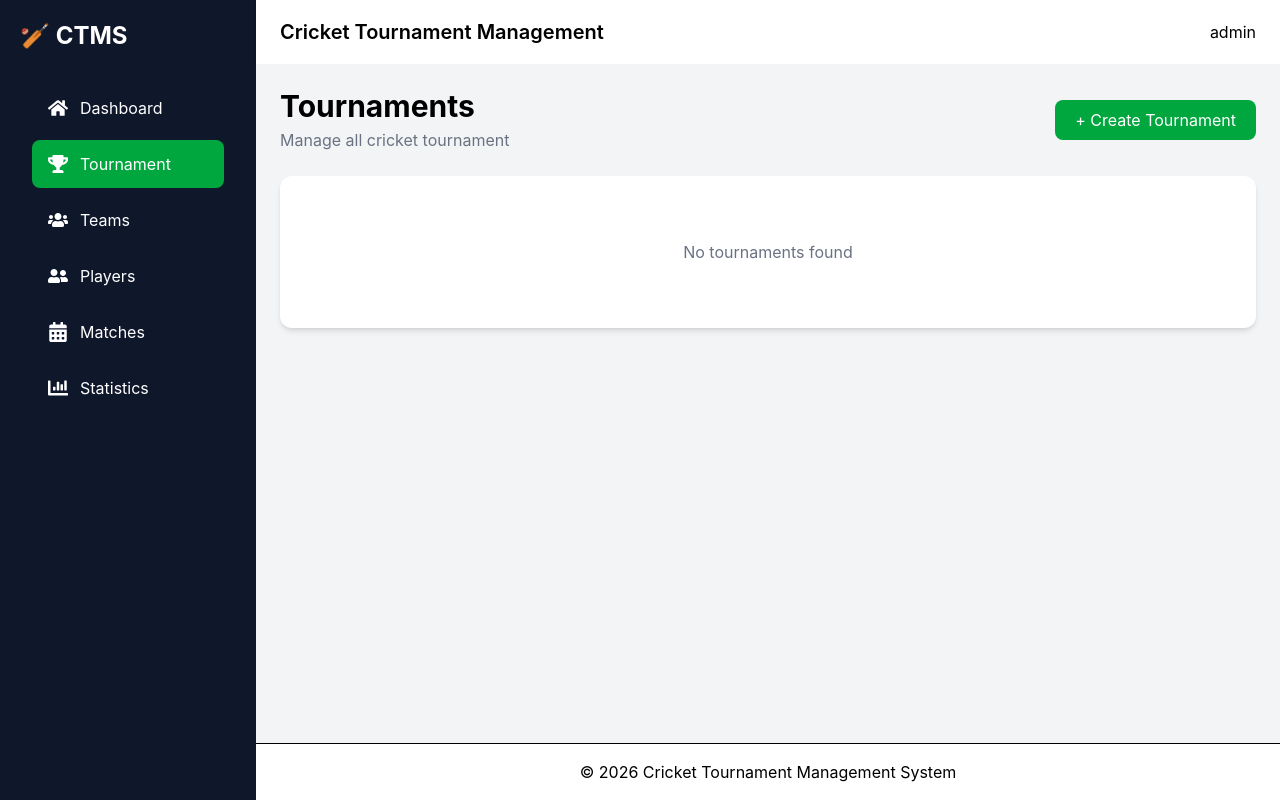
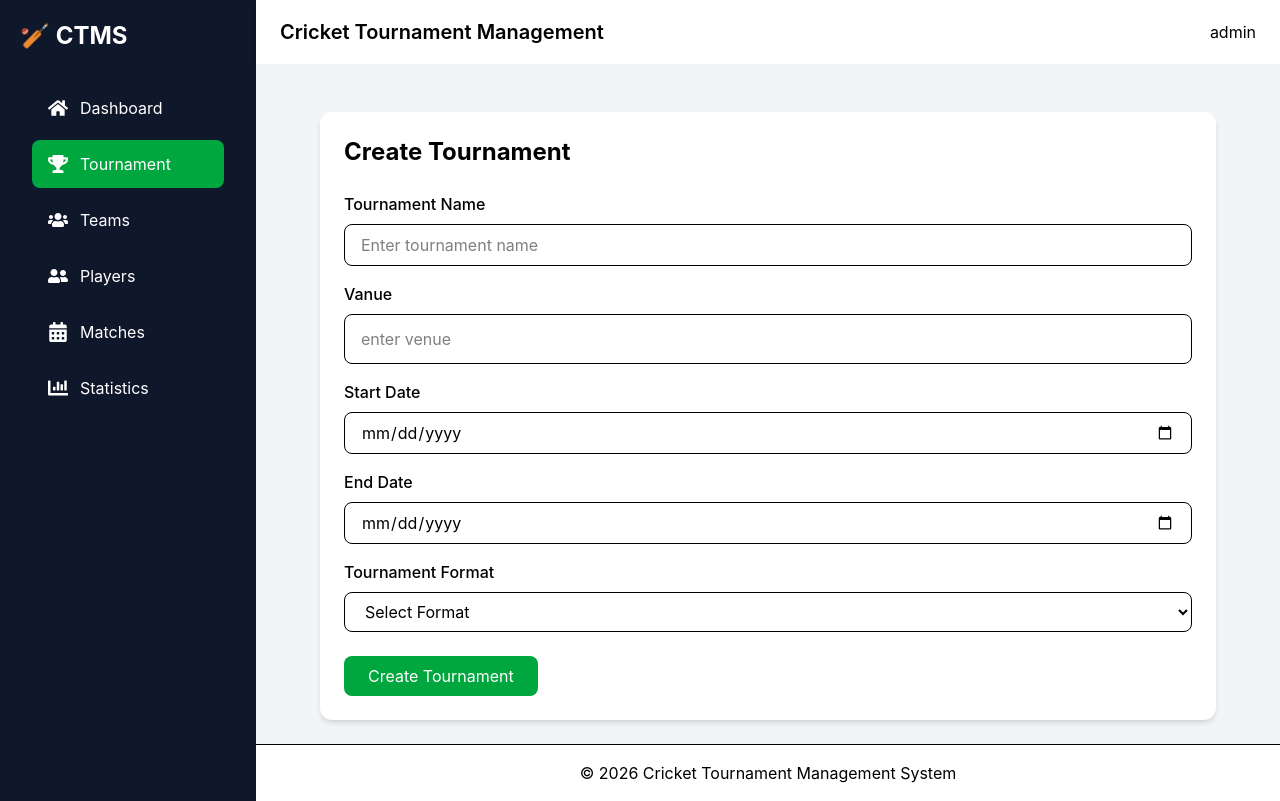
Before and after one commit to Md-yousuf-bd/cricket-tournament-manager, a React (Vite) app: page /tournament in a window 1280 px wide. Built offline with nearby package versions, Linux system fonts and the light colour scheme.

Commit message:
create tournament form with React Hook Form

```diff
--- /dev/null
+++ b/src/components/forms/TournamentForm.tsx
@@ -0,0 +1,114 @@
+import { useForm } from "react-hook-form";
+
+interface TournamentFormData {
+  name: string;
+  venue: string;
+  startDate: string;
+  endDate: string;
+  format: string;
+}
+
+const TournamentForm = () => {
+  const { register, handleSubmit, formState: { errors }, } = useForm<TournamentFormData>();
+
+  const onSubmit = (data: TournamentFormData) => {
+    console.log(data);
+  };
+
+  return (
+    <form
+      onSubmit={handleSubmit(onSubmit)}
+      className="bg-white p-6 rounded-xl shadow-md mt-6"
+    >
+      <h2 className="text-2xl font-bold mb-6">Create Tournament</h2>
+
+      <div className="mb-4">
+        <label className="block mb-2 font-medium">Tournament Name</label>
+
+        <input
+          {...register("name", { required: "Tournament name is required" })}
+          className="w-full border rounded-lg px-4 py-2"
+          placeholder="Enter tournament name"
+        />
+
+        {errors.name && (
+          <p className="text-red-500 mt-1 ">{errors.name.message}</p>
+        )}
+      </div>
+
+      <div className="mb-4">
+        <label className="block mb-2 font-medium"> Vanue </label>
+
+        <input
+          {...register("venue", { required: "Venue is required" })}
+          className="w-full border rounded-lg px-4 py-3"
+          placeholder="enter venue"
+        />
+
+        {errors.venue && (
+          <p className="text-red-500 mt-1">{errors.venue.message}</p>
+        )}
+      </div>
+
+      <div className="mb-4">
+        <label className="block mb-2 font-medium">Start Date</label>
+
+        <input
+          type="date"
+          {...register("startDate", {
+            required: "Start date is required",
+          })}
+          className="w-full border rounded-lg px-4 py-2"
+        />
+        {errors.startDate && (
+          <p className="text-red-500 mt-1 ">{errors.startDate.message}</p>
+        )}
+      </div>
+
+      <div className="mb-4">
+        <label className="block mb-2 font-medium">End Date</label>
+
+        <input
+          type="date"
+          {...register("endDate", {
+            required: "End date is required",
+          })}
+          className="w-full border rounded-lg px-4 py-2"
+        />
+        {errors.endDate && (
+          <p className="text-red-500 mt-1">{errors.endDate.message}</p>
+        )}
+      </div>
+
+      <div className="mb-6">
+        <label className="block mb-2 font-medium">Tournament Format</label>
+
+        <select
+          {...register("format", {
+            required: "Please select a format",
+          })}
+          className="w-full border rounded-lg px-4 py-2"
+        >
+          <option value="">Select Format</option>
+          <option value="T20">T20</option>
+          <option value="ODI">ODI</option>
+          <option value="Test">Test</option>
+        </select>
+
+        {errors.format && (
+          <p className="text-red-500 mt-1">{errors.format.message}</p>
+        )}
+      </div>
+
+      <button
+        type="submit"
+        className="bg-green-600 text-white px-6 py-2 rounded-lg hover:bg-green-700"
+      >
+        Create Tournament
+      </button>
+    </form>
+  );
+};
+
+
+export default TournamentForm;
--- a/src/pages/Tournament/Tournament.tsx
+++ b/src/pages/Tournament/Tournament.tsx
@@ -1,21 +1,11 @@
-const Tournament =  () => {
-    return (
-      <div>
-        <div className="flex items-center justify-between mb-6">
-          <div>
-            <h1 className="text-3xl font-bold">Tournaments</h1>
-            <p className="text-gray-500 mt-1">Manage all cricket tournament</p>
-          </div>
-          <button className="bg-green-600 hover:bg-green-700 text-white px-5 py-2 rounded-lg">
-            + Create Tournament
-          </button>
-        </div>
+import TournamentForm from "../../components/forms/TournamentForm";
 
-        <div className="bg-white rounded-xl shadow-md p-6">
-            <p className="text-gray-500 text-center py-10">No tournaments found</p>
-        </div>
-      </div>
-    );
-}
+const Tournament = () => {
+  return (
+    <div className="max-w-4xl mx-auto">
+      <TournamentForm />
+    </div>
+  );
+};
 
-export default Tournament
+export default Tournament;
```
